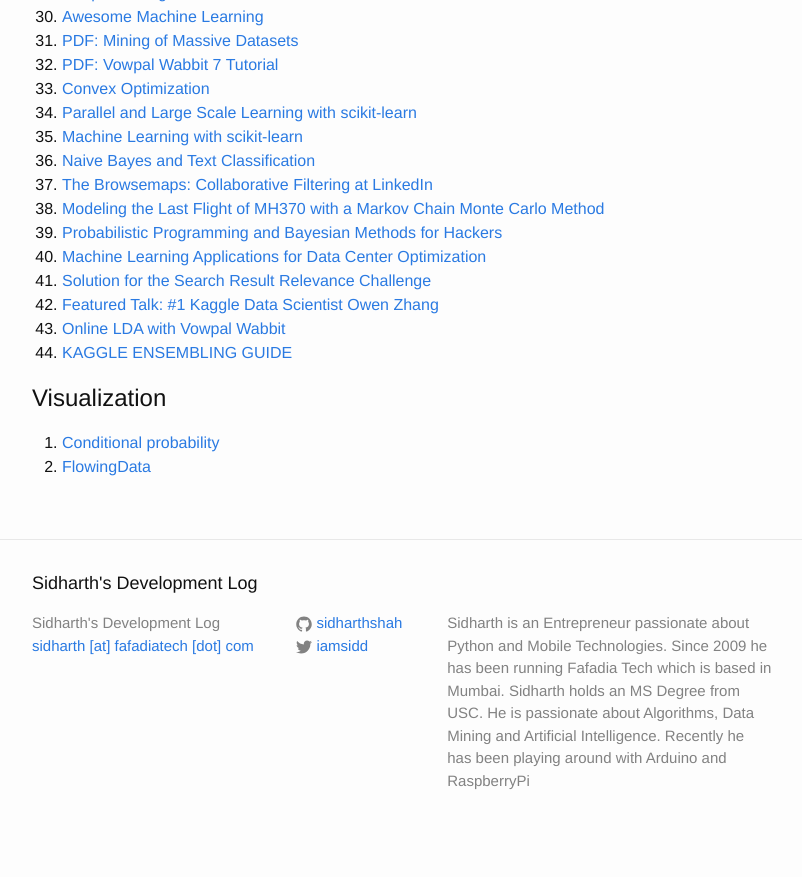
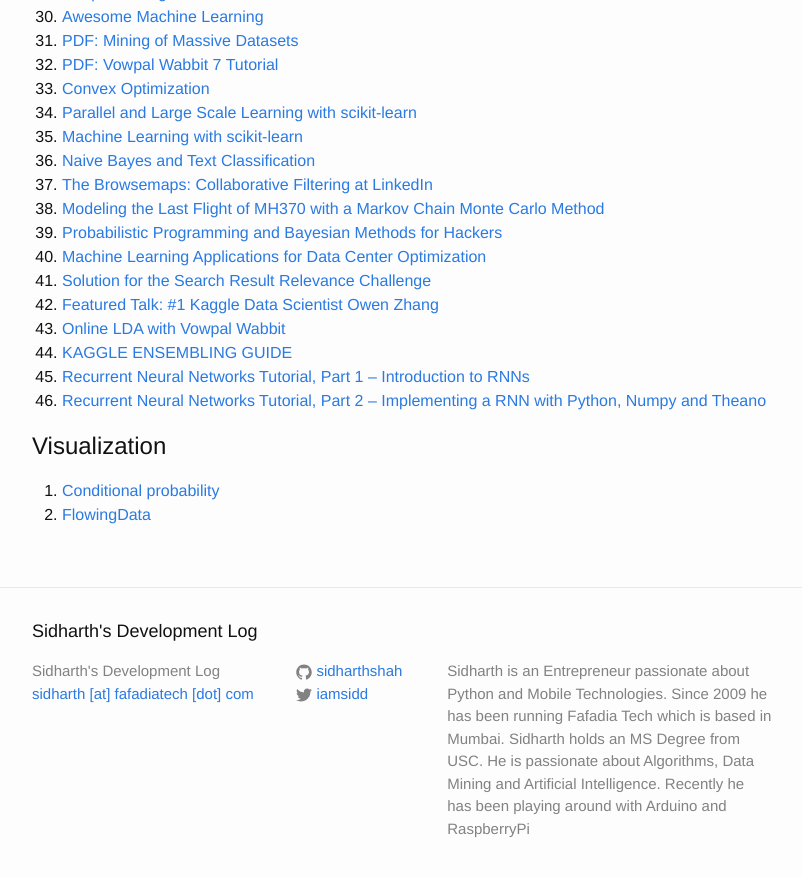
Before and after one commit to sidharthshah/sidharthshah.github.com, a Jekyll site: the page built from machine-learning.md, in a window 1280 px wide and 900 px high, scrolled down 1590 px. Shown: the top 877 px of the window, without its empty margins (238-1040 px from the left). Built offline with Jekyll 4.4.1, drawn with Linux system fonts in a browser that asks for light colours; before the commit the page ends 2442 px from its top, so only the background shows below that.

Commit message:
added links for RNN and Applications of RNN

```diff
--- a/machine-learning.md
+++ b/machine-learning.md
@@ -81,6 +81,8 @@
 42. [Featured Talk: #1 Kaggle Data Scientist Owen Zhang](http://nycdatascience.com/featured-talk-1-kaggle-data-scientist-owen-zhang/)
 43. [Online LDA with Vowpal Wabbit](http://mlwave.com/tutorial-online-lda-with-vowpal-wabbit/)
 44. [KAGGLE ENSEMBLING GUIDE](http://mlwave.com/kaggle-ensembling-guide/)
+45. [Recurrent Neural Networks Tutorial, Part 1 – Introduction to RNNs](http://www.wildml.com/2015/09/recurrent-neural-networks-tutorial-part-1-introduction-to-rnns/)
+46. [Recurrent Neural Networks Tutorial, Part 2 – Implementing a RNN with Python, Numpy and Theano](http://www.wildml.com/2015/09/recurrent-neural-networks-tutorial-part-2-implementing-a-language-model-rnn-with-python-numpy-and-theano/)
 
 Visualization
 =============
```
Also changed, not shown: information-retrieval.md (+1 -0 lines).
